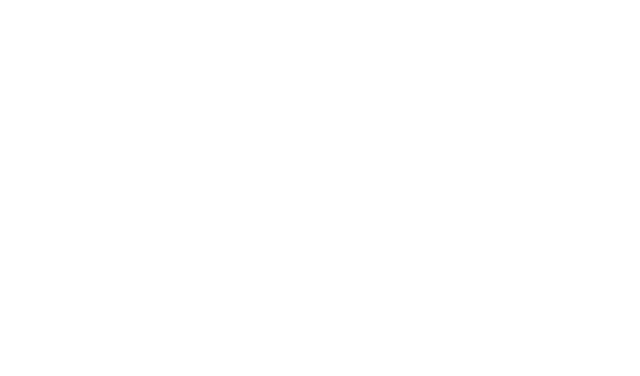
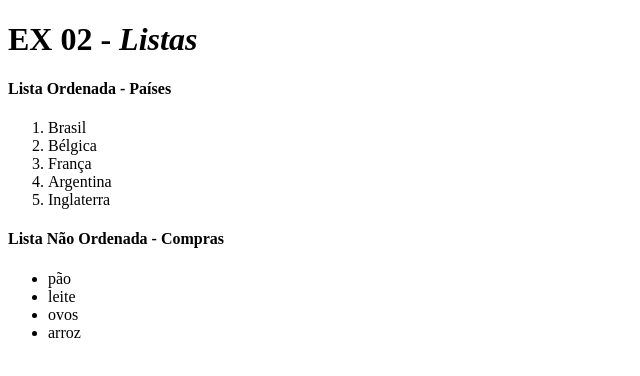
Before and after one commit to gscgames101/DevinHouseGSC, a plain HTML site: page Exercícios/M1S03/M1S03 EX 02.html in a window 1280 px wide. Shown: the whole page, without its empty margins (0-640 px from the left). Drawn offline with Linux system fonts and the light colour scheme.

Commit message:
M1S03 Ex02

```diff
--- a/Exercícios/M1S03/M1S03 EX 02.html
+++ b/Exercícios/M1S03/M1S03 EX 02.html
@@ -3,9 +3,25 @@
 <head>
     <meta charset="UTF-8">
     <meta name="viewport" content="width=device-width, initial-scale=1.0">
-    <title>Document</title>
+    <title>[M1S03] Ex 2 - Construir página HTML (listas)</title>
 </head>
 <body>
+    <h1>EX 02 - <i>Listas</i></h1>
+    <h4>Lista Ordenada - Países</h4>
+    <ol>
+        <li>Brasil</li>
+        <li>Bélgica</li>
+        <li>França</li>
+        <li>Argentina</li>
+        <li>Inglaterra</li>
+    </ol>
 
+    <h4>Lista Não Ordenada - Compras</h4>
+    <ul>
+        <li>pão</li>
+        <li>leite</li>
+        <li>ovos</li>
+        <li>arroz</li>
+    </ul>
 </body>
 </html>
--- a/HTML Stuff/styles.css
+++ b/HTML Stuff/styles.css
@@ -1,4 +1 @@
-.color-red
-{
-    color: red;
-}
+.color-red{color: rgba(75, 116, 89, 0.573);}
```
Also changed, not shown: HTML Stuff/new.html (+2 -2 lines).
